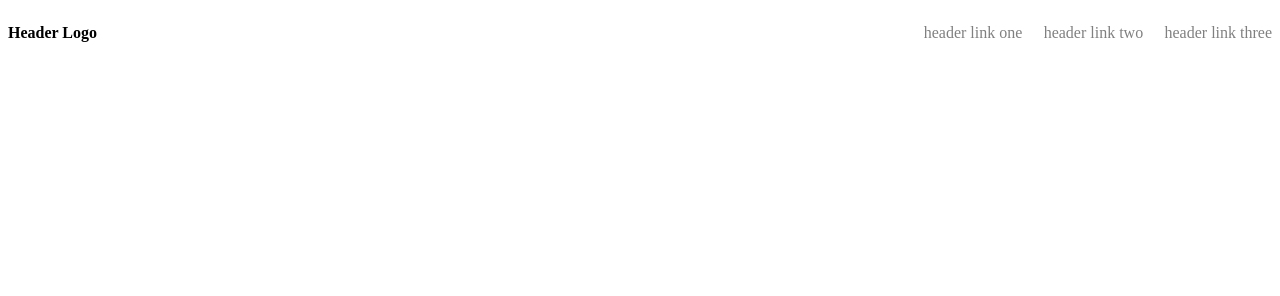
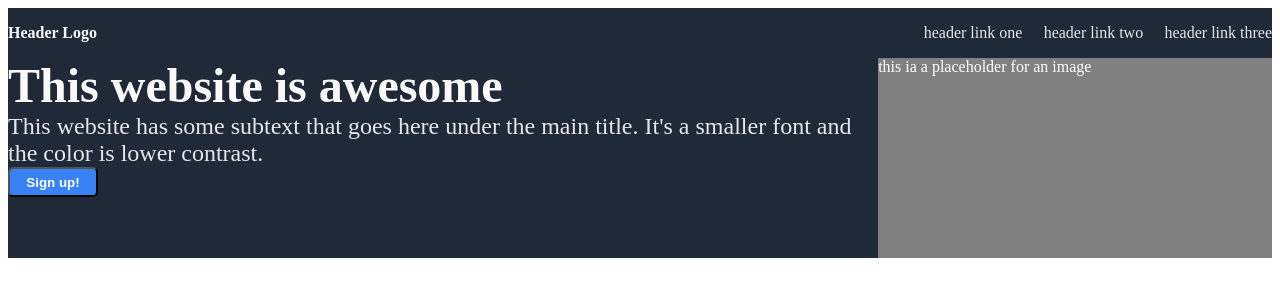
Before and after one commit to Journey2WebDev/odin-landing-page, a plain HTML site: page index.html in a window 1280 px wide. Drawn offline with Linux system fonts and the light colour scheme.

Commit message:
Create first draft of Hero section

```diff
--- a/index.html
+++ b/index.html
@@ -21,6 +21,17 @@
     </ul>
   </div>
 
+  <!-- Gyro -->
+  <div class="gyro">
+    <div>
+      <p class="gyro-header">This website is awesome</p>
+      <p class="gyro-text">This website has some subtext that goes here under the main title. It's a smaller font and the color is lower contrast.</p>
+      <button class="sign-up">Sign up!</button>
+    </div>
+    <div class="image-ph">
+      this ia a placeholder for an image
+    </div>
+  </div>
 </body>
 
 </html>
--- a/styles.css
+++ b/styles.css
@@ -1,12 +1,20 @@
+/* Body styles */
+body {
+  /* padding-left: 10%;
+  padding-right: 10%; */
+}
+
 /* Header styles */
 .header {
   display: flex;
   justify-content: space-between;
+  background-color: #1F2937;
+
 }
 
 .header p{
   font-weight: 700;
-  /* color: white; */
+  color: #F9FAF8;
 }
 
 ul {
@@ -16,10 +24,42 @@ ul {
   gap: 16pt;
 }
 
-li, a{
-  color: grey;
+a {
+  text-decoration: none;
+  color: #E5E7EB;
 }
 
-a {
-  text-decoration: none
+/* Gyro */
+.gyro {
+  display: flex;
+  background-color: #1F2937;
 }
+
+.gyro-header {
+  font-size: 48px;
+  font-weight: 900;
+  color: #F9FAF8;
+  margin: 0;
+}
+
+.gyro-text {
+  margin: 0;
+  font-size: 24px;
+  color: #E5E7EB;
+}
+
+button.sign-up {
+  border-radius: 4pt;
+  height: 30px;
+  width: 90px;
+  background-color: #3882F6;
+  color: white;
+  font-weight: 700;
+}
+
+.image-ph {
+  height: 200px;
+  width: 500px;
+  background-color: grey;
+  color: white;
+}
```
